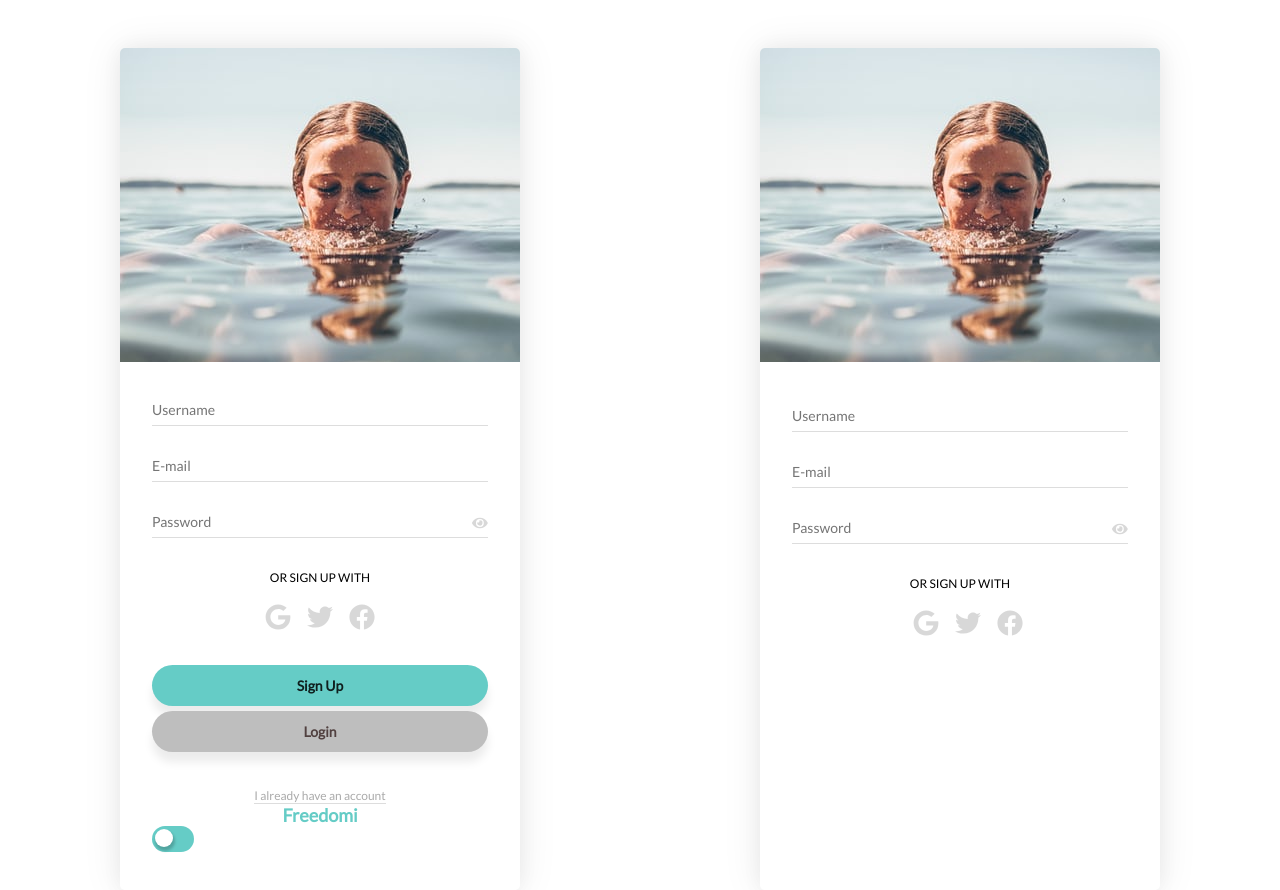
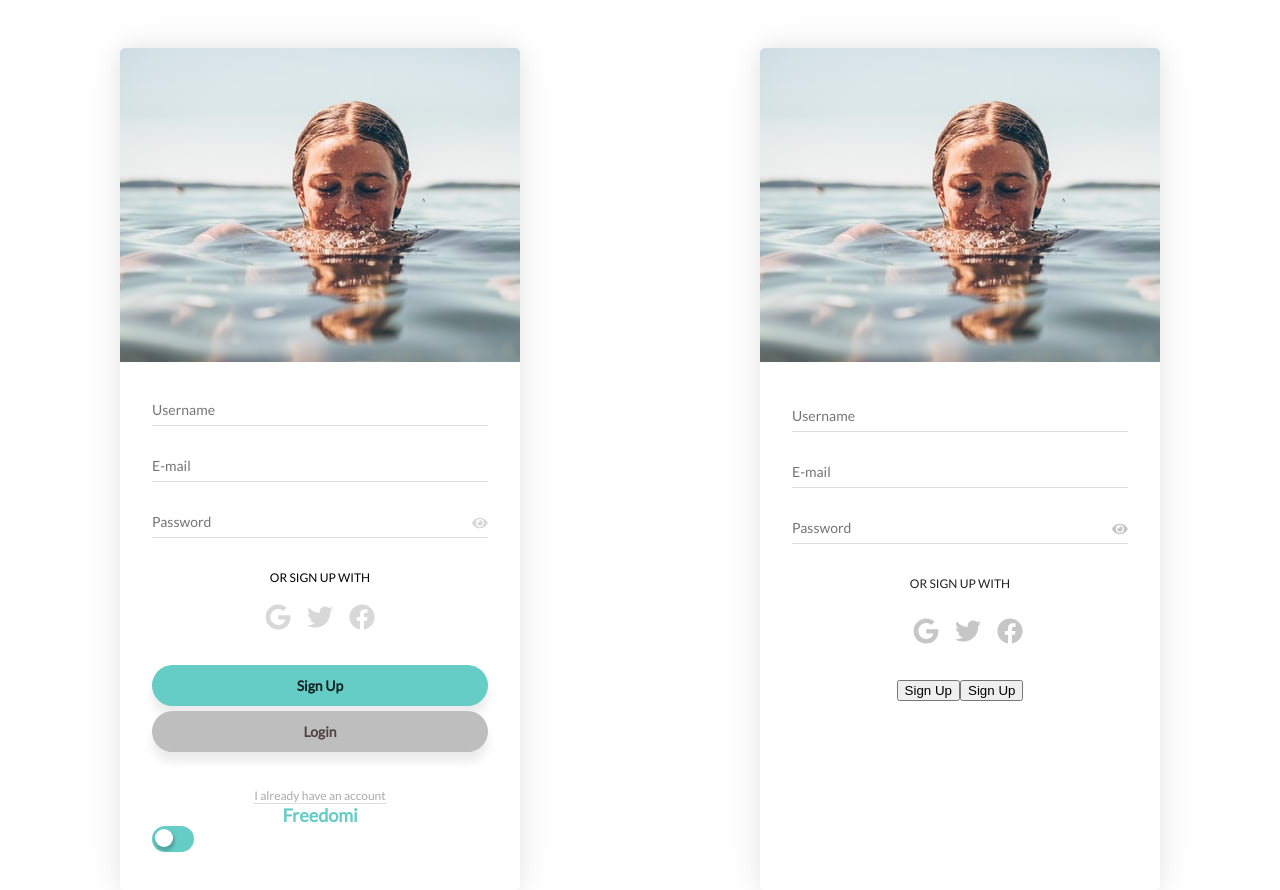
Before and after one commit to jmtorralvo/react-design-styles, a React (Create React App) app: page / in a window 1280 px wide. Built offline with nearby package versions, Linux system fonts and the light colour scheme.

Commit message:
feat(): Apply themes using mixins

```diff
--- a/src/components/CardStyledComponentsSass/CardStyledComponentsSass.js
+++ b/src/components/CardStyledComponentsSass/CardStyledComponentsSass.js
@@ -1,25 +1,33 @@
 import React, { useState } from "react";
 import { FontAwesomeIcon } from "@fortawesome/react-fontawesome";
-import './style.scss';
+import './styles/style.scss';
 
 const CardStyledComponentsSass = (props) => {
- // const [cardTheme, setCardTheme] = useState(waterTheme);
+ const [cardTheme, setCardTheme] = useState('light');
+ document.documentElement.className = '';
+ document.documentElement.classList.add(`theme-${cardTheme}`);
 
-  // const handleClick = () => {
-  //   cardTheme.name === "water"
-  //     ? setCardTheme(pinkTheme)
-  //     : setCardTheme(waterTheme);
+  const handleClick = () => {
+    cardTheme === 'light'
+      ? setCardTheme('dark')
+      : setCardTheme('light');
+
+    console.log(cardTheme)
+    document.documentElement.className = '';
+    document.documentElement.classList.add(`theme-${cardTheme}`);
+  };
+  // const handleCheckboxChange = () => {
+  //   cardTheme.name === 'dark'
+  //     ? setCardTheme('light')
+  //     : setCardTheme('dark');
   // };
-  // const handleCheckboxChange = () => {
-  //   cardTheme.name === "water"
-  //     ? setCardTheme(pinkTheme)
-  //     : setCardTheme(waterTheme);
-  // };
+
+    console.log(cardTheme);
 
   return (
     <div className="cardWrapper">
       <header></header>
-      <div class='cardBody'>
+      <div className='cardBody'>
         <fieldset>
           <input placeholder="Username" type="text" required></input>
         </fieldset>
@@ -28,30 +36,40 @@ const CardStyledComponentsSass = (props) => {
         </fieldset>
         <fieldset>
           <input placeholder="Password" type="text" required></input>
-          <span class="icon input-icon small">
+          <span className="icon input-icon small">
             <FontAwesomeIcon icon="eye" />
           </span>
         </fieldset>
         <fieldset>
           <small>Or sign up with</small>
         </fieldset>
-        <ul class="rrss-list">
+        <fieldset>
+          <ul className="rrss-list">
             <li>
-            <span class="icon big">
+              <span className="icon big">
                 <FontAwesomeIcon icon={["fab", "google"]} />
               </span>
             </li>
             <li>
-            <span class="icon big">
+              <span className="icon big">
                 <FontAwesomeIcon icon={["fab", "twitter"]} />
               </span>
             </li>
             <li>
-            <span class="icon big">
+              <span className="icon big">
                 <FontAwesomeIcon icon={["fab", "facebook"]} />
               </span>
             </li>
           </ul>
+        </fieldset>
+        <fieldset>
+          <button type="button round" onClick={() => handleClick()}>
+            Sign Up
+          </button>
+          <button type="button round" onClick={() => handleClick()}>
+            Sign Up
+          </button>
+        </fieldset>
       </div>
     </div>
   );
--- /dev/null
+++ b/src/components/CardStyledComponentsSass/styles/mixins.scss
@@ -0,0 +1,9 @@
+@import 'themes.scss';
+
+@mixin theme-aware($key, $color) {
+  @each $theme-name, $theme-color in $themes {
+      .theme-#{$theme-name} & {
+          #{$key}: map-get(map-get($themes, $theme-name), $color)
+      }
+  }
+}
--- a/src/components/CardStyledComponentsSass/style.scss
+++ b/src/components/CardStyledComponentsSass/styles/style.scss
@@ -1,13 +1,11 @@
-.theme-light body {
-  background: #FFF;
-  color: #65ccc6
-}
-.theme-dark body {
-  background: #000;
-  color: #e5195f
-}
+@import 'themes.scss';
+@import 'mixins.scss';
+//https://blog.prototypr.io/how-i-theme-my-react-app-with-sass-414e8f905541
+
 
 .cardWrapper {
+  @include theme-aware('background', 'background-color');
+  @include theme-aware('color', 'font-color');
   overflow: hidden;
   padding: 0 0 32px;
   margin: 48px auto 0;
@@ -37,6 +35,8 @@
       }
 
       input {
+        @include theme-aware('color', 'input-background');
+        @include theme-aware('color', 'input-font-color');
         padding: 7px 0;
         width: 100%;
         font-family: inherit;
@@ -53,6 +53,7 @@
       }
 
       small {
+        @include theme-aware('color', 'font-color');
         padding-top: 8px;
         display: block;
         width: 100%;
@@ -63,7 +64,8 @@
     }
 
     .icon {
-      color: #666;
+      @include theme-aware('color', 'icon-color');
+      //color: #666;
       cursor: pointer;
       opacity: .25;
       transition: opacity .25s ease-in;
@@ -86,7 +88,7 @@
 
     .rrss-list {
       padding: 0;
-      margin: 16px 0 8px;
+      margin: 0 0 8px;
       display: flex;
       flex-direction: row;
       flex-wrap: wrap;
--- /dev/null
+++ b/src/components/CardStyledComponentsSass/styles/themes.scss
@@ -0,0 +1,16 @@
+$themes: (
+    light: (
+        background-color: #fff,
+        font-color: #222,
+        icon-color: #222,
+        input-background: #fff,
+        input-font-color: #222,
+    ),
+    dark: (
+        background-color: #222,
+        font-color:  #fafafa,
+        icon-color: #fafafa,
+        input-background: #ccc,
+        input-font-color: #222,
+    )
+);
```
Lines whose indentation alone changed are shown as unchanged.
